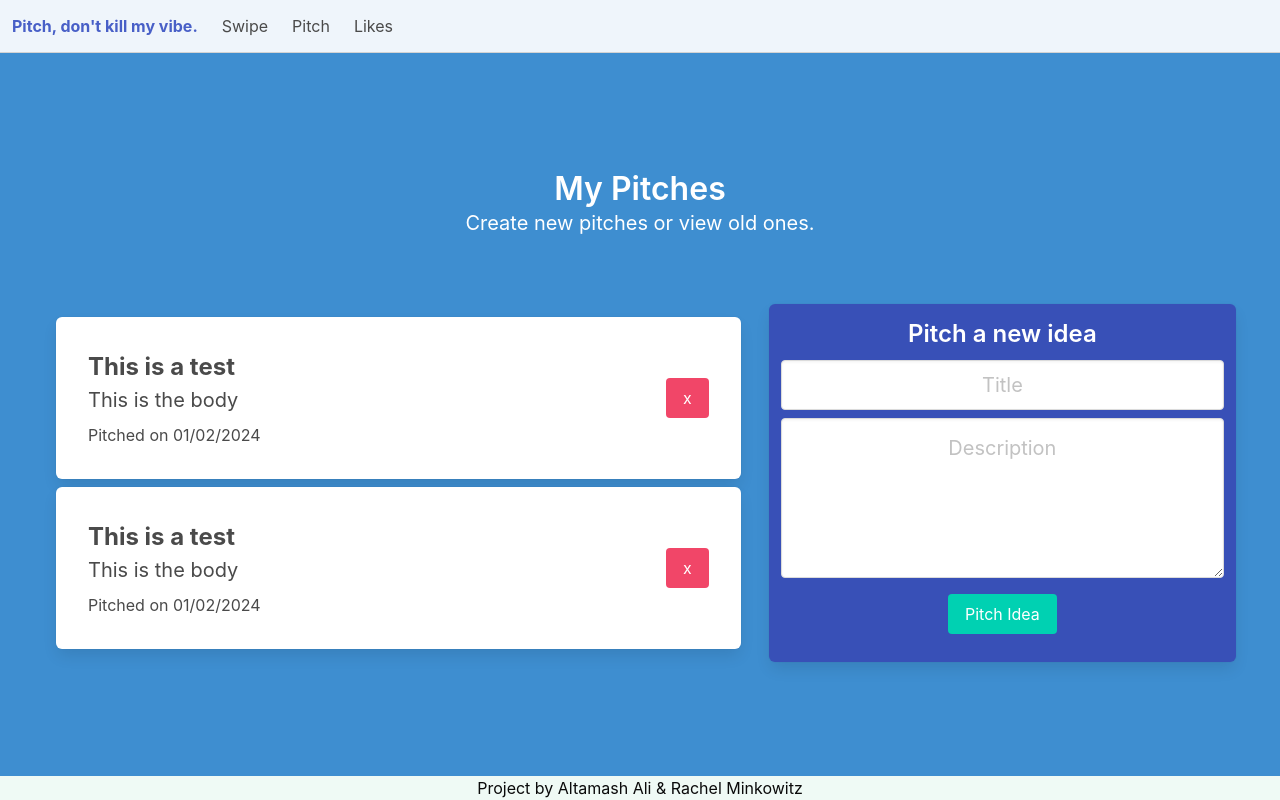
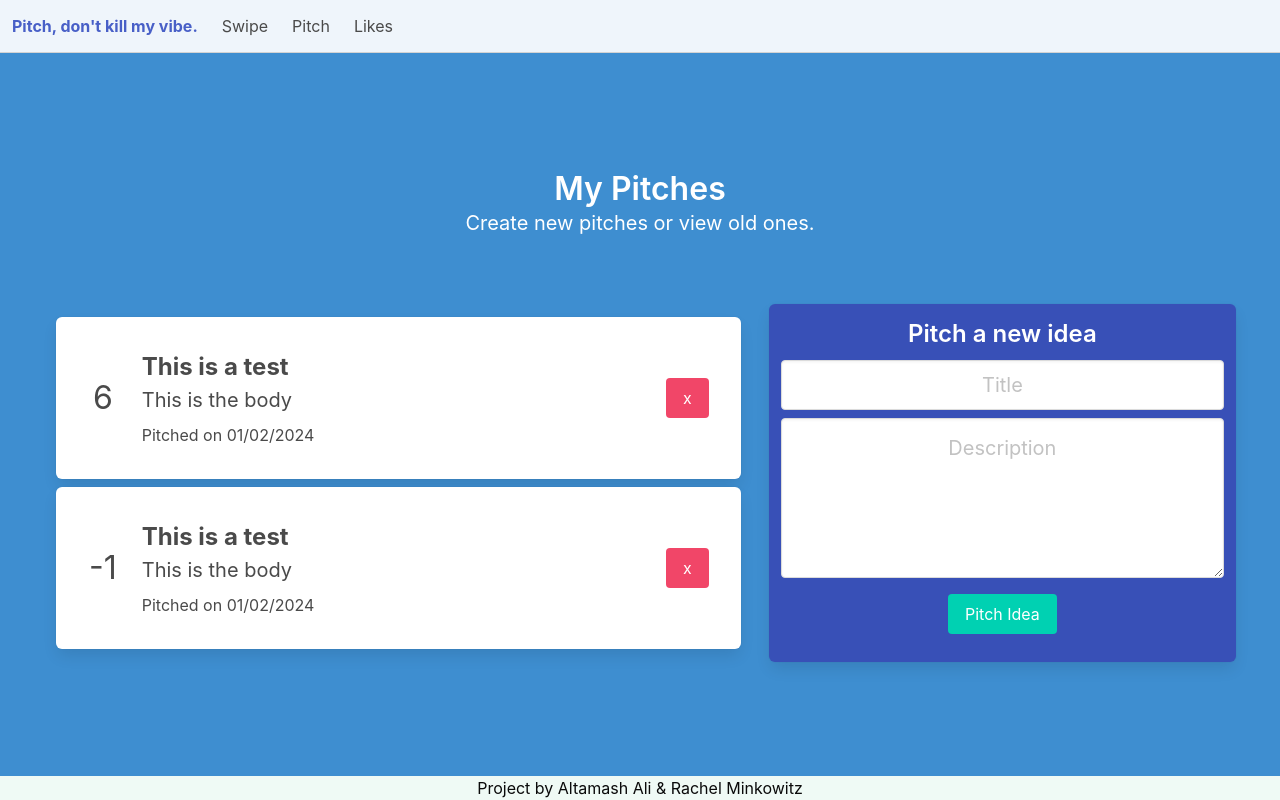
Before and after one commit to RachMink/pitch-dont-kill-my-vibe, a Next.js app: page /app/pitches in a window 1280 px wide. Built offline with nearby package versions, Linux system fonts and the light colour scheme.

Commit message:
Add score to pitch card

```diff
--- a/components/PitchCard.js
+++ b/components/PitchCard.js
@@ -2,6 +2,7 @@ const PitchCard = (props) => {
   const { samplePitch } = props;
   return (
     <div class="box columns m-2 is-vcentered">
+      <div class="column is-1 is-size-3">{samplePitch.score}</div>
       <div class="column has-text-left">
         <div class="has-text-weight-bold is-size-4">{samplePitch.title}</div>
         <div class="is-size-5">{samplePitch.description}</div>
--- a/pages/app/pitches.js
+++ b/pages/app/pitches.js
@@ -6,11 +6,13 @@ export default function PitchPage() {
       title: "This is a test",
       description: "This is the body",
       date: "01/02/2024",
+      score: "6",
     },
     {
       title: "This is a test",
       description: "This is the body",
       date: "01/02/2024",
+      score: "-1",
     },
   ];
 
```
